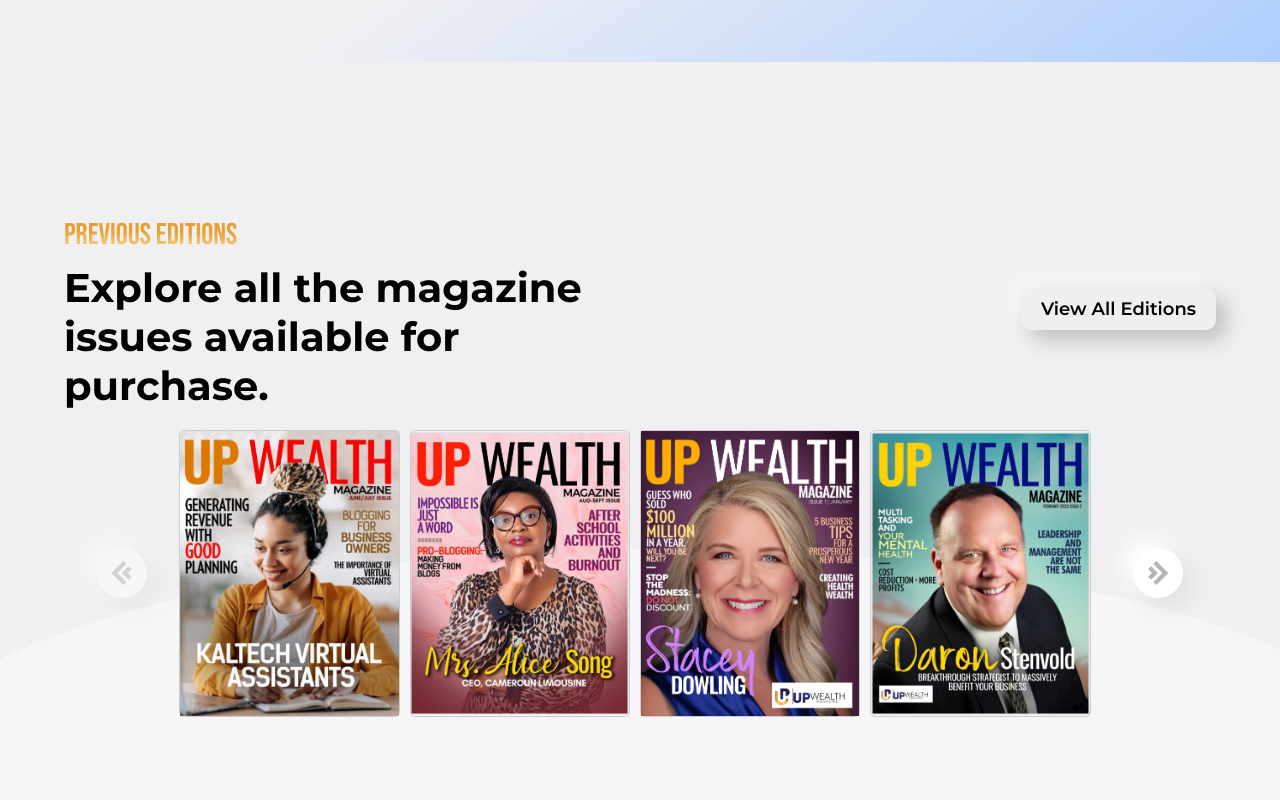
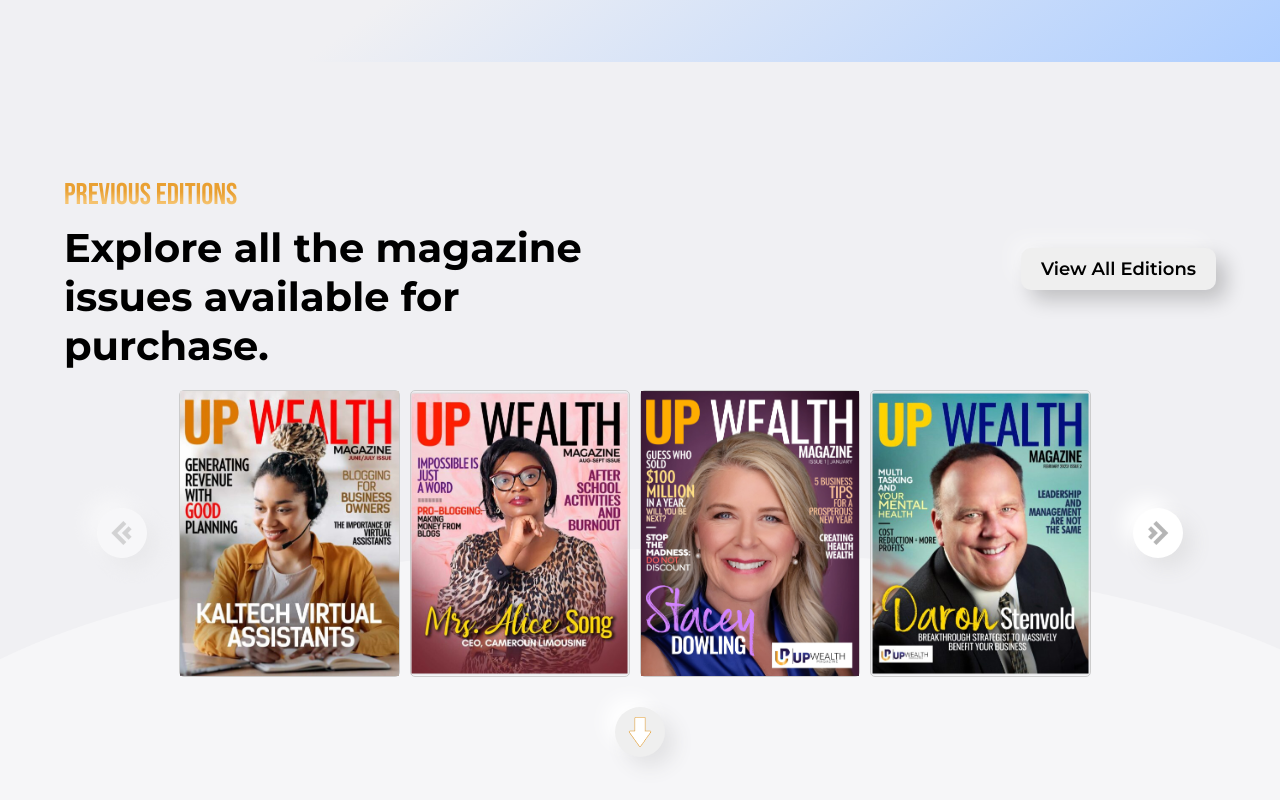
Before and after one commit to SasankaRoy/up-wealth, a React (Create React App) app: page / in a window 1280 px wide. Shown: the part 2348-3148 px from the top of the page. Built offline with nearby package versions, Linux system fonts and the light colour scheme.

Commit message:
previous-next-section btn

```diff
--- a/src/component/PreviousEdition/PreviousEdition.jsx
+++ b/src/component/PreviousEdition/PreviousEdition.jsx
@@ -9,7 +9,7 @@ import SliderImg3 from "../../assets/images/sliderImg3.png";
 import SliderImg4 from "../../assets/images/sliderImg4.png";
 import SliderImg5 from "../../assets/images/sliderImg5.png";
 
-
+import DownArrowIcon from "../../assets/images/downArrowIcon.png";
 import NextArrowIcon from "../../assets/images/nextArrow.png";
 import PreviousArrowIcon from "../../assets/images/preArrow.png";
 
@@ -54,7 +54,7 @@ const PreviousEdition = () => {
                         <motion.button initial={{ y: 100, opacity: 0 }} whileInView={{ y: 0, opacity: 1 }} transition={{ duration: .6, ease: 'backOut', delay: .1 }} className='PreviousEdition__viewAllBtn'>View All Editions</motion.button>
                     </div>
                 </div>
-                <motion.div initial={{opacity:0,y:100}} whileInView={{opacity:1,y:0}} transition={{duration:1.2,ease:'backOut',delay:.3}} className='PreviousEdition__outerBottomWrapper'>
+                <motion.div initial={{ opacity: 0, y: 100 }} whileInView={{ opacity: 1, y: 0 }} transition={{ duration: 1.2, ease: 'backOut', delay: .3 }} className='PreviousEdition__outerBottomWrapper'>
                     <button className='navigationArrowBtns' disabled={startIndex === 0} onClick={handlePrevClick}>
                         <img src={PreviousArrowIcon} alt='previous-arrow-icon' />
                     </button>
@@ -63,7 +63,7 @@ const PreviousEdition = () => {
                             <div className="image-slider-container">
                                 {images.slice(startIndex, startIndex + 4).map((image, index) => (
                                     <div key={index} className="image-card">
-                                        <motion.img initial={{opacity:0}} whileInView={{opacity:1}} transition={{duration:.8,ease:'backIn',delay:.7}} src={image} alt={`Image ${startIndex + index}`} />
+                                        <motion.img initial={{ opacity: 0 }} whileInView={{ opacity: 1 }} transition={{ duration: .8, ease: 'backIn', delay: .7 }} src={image} alt={`Image ${startIndex + index}`} />
                                     </div>
                                 ))}
                             </div>
@@ -74,6 +74,14 @@ const PreviousEdition = () => {
                         <img src={NextArrowIcon} alt='next-arrow-icon' />
                     </button>
                 </motion.div>
+                <div className='PreviousEdition__nextSectionBtnWrapper'>
+                    <button
+                        className="moveToNewSec__Btn"
+                    // aria-description="move-to-the-next-section-button"
+                    >
+                        <img src={DownArrowIcon} alt="downArrowIcon" />
+                    </button>
+                </div>
             </motion.div>
         </div>
     )
--- a/src/component/PreviousEdition/PreviousEdition.scss
+++ b/src/component/PreviousEdition/PreviousEdition.scss
@@ -122,7 +122,7 @@
       }
 
       .navigationArrowBtns {
-        background-color: #FFFFFF;
+        background-color: #ffffff;
         border: none;
         outline: none;
         width: 50px;
@@ -141,5 +141,29 @@
         cursor: not-allowed;
       }
     }
+
+    .PreviousEdition__nextSectionBtnWrapper {
+      display: flex;
+      justify-content:center;
+      align-items:center;
+      margin-top: 10px;
+      .moveToNewSec__Btn {
+        display: flex;
+        justify-content: center;
+        align-items: center;
+        width: 50px;
+        height: 50px;
+        border-radius: 50%;
+        border: none;
+        outline: none;
+        box-shadow: 10px 10px 20px #e2e2e4, -10px -10px 20px #ffffff;
+        transition: all 0.5s ease-in-out;
+        cursor: pointer;
+        &:hover {
+          box-shadow: inset 10px 10px 20px #e2e2e4,
+            inset -10px -10px 20px #ffffff;
+        }
+      }
+    }
   }
 }
```
